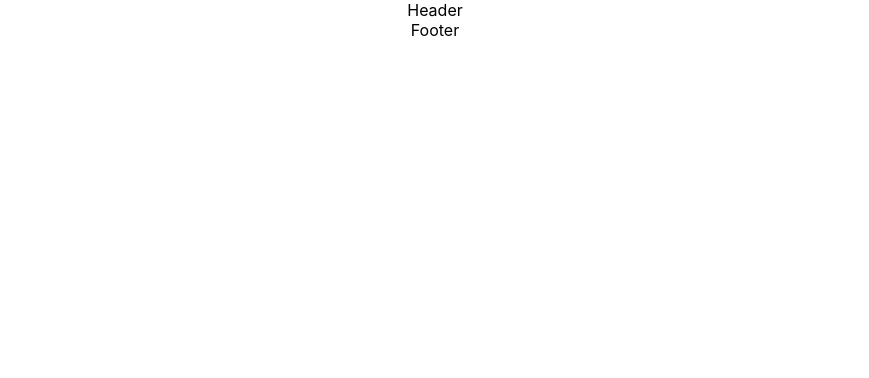
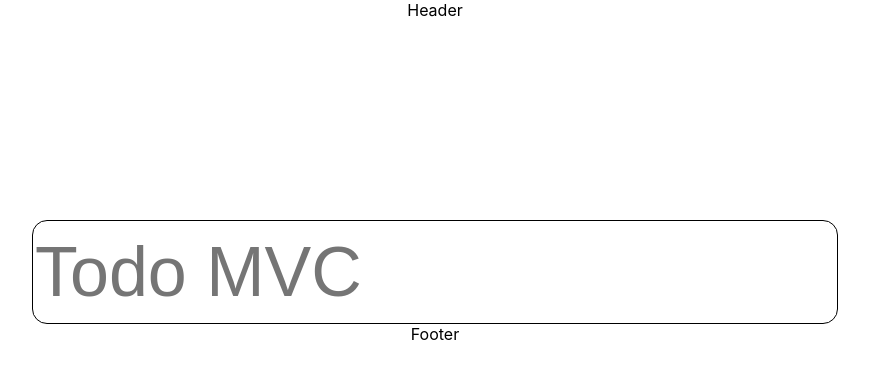
Before and after one commit to MarkSchemmer/porfolio-version-two, a React (Create React App) app: page /development/apps/todomvc in a window 1280 px wide. Before the commit this address had no page. Shown: the top 378 px of the page, without its empty margins (205-1074 px from the left). Built offline with nearby package versions, Linux system fonts and the light colour scheme.

Commit message:
added todo list to ui.

```diff
--- /dev/null
+++ b/src/GameApps/TodoMvc/entities/Todo.ts
@@ -0,0 +1,11 @@
+import { e2 } from "../../../Utils/Util";
+
+export class Todo {
+    public str: string = ""
+    public id: string = e2 ();
+    public completed: boolean = false;
+
+    constructor(txt: string) {
+        this.str = txt;
+    }
+}
--- a/src/GameApps/TodoMvc/styles/main.css
+++ b/src/GameApps/TodoMvc/styles/main.css
@@ -2,6 +2,16 @@
 
 .mvc-container {
     margin: auto;
+}
+
+.todo-mvc-app:before {
+    content: attr(placeholder);
+    color: lightgray;
+    display: block;
+    position:absolute;
+    padding-left: 25px;
+    padding-top: 15px;
+    font-family: "Campton", sans-serif;
 }
 
 .todo-mvc-app {
@@ -10,6 +20,17 @@
     border: 1px solid black;
     margin: auto;
     margin-top: 200px;
+    border-radius: 15px;
+    font-size: 70px;
+    justify-content: flex-end;
+}
+
+/* .todo-mvc-app:not([value=""]) {
+
+} */
+
+.todo-mvc-app:focus {
+
 }
 
 .todo-mvc-app:hover {
--- a/src/GameApps/TodoMvc/todoMvc.tsx
+++ b/src/GameApps/TodoMvc/todoMvc.tsx
@@ -1,19 +1,57 @@
-import React, { KeyboardEventHandler, useState } from 'react';
+import React, { useEffect, useState } from 'react';
 import "../TodoMvc/styles/main.css";
+import { replaceAll } from '../../Utils/Util';
+import { Todo } from './entities/Todo';
+
+let todoList: Todo[] = []
 
 function TodoMVC() {
+
+
+  const [list, setTodoList] = useState(todoList);
+
   const [mvctext, setText] = useState("");
+  const [placeholderText, setPlaceHolderText] = useState("Todo MVC");
+
+  let clearTodoBar = (e:any) => {
+      setText("");
+      e.target.value = "";
+  }
+
+  let setTextWrapper = (e:any) => {
+    let nextStr = e.target.value;
+    let isOnlyWhiteSpace = replaceAll(nextStr, " ", "", false).length > 0;
+    console.log(isOnlyWhiteSpace);
+
+    if (e.code === "Enter" && isOnlyWhiteSpace)
+    {
+      clearTodoBar(e);
+    }
+    else
+    {
+      console.log(e);
+      setText(nextStr);
+    }
+  }
+
+  useEffect(() => {
+      if (mvctext.length != 0) {
+        setPlaceHolderText("");
+      } else {
+        setPlaceHolderText("Todo MVC");
+      }
+
+  }, [mvctext])
+
   return (
     <div className="mvc-container">
-      <div
-      placeholder={"Todo MVC"}
+      <input
+      placeholder={placeholderText}
       contentEditable={true}
       className="todo-mvc-app"
       onKeyUp={(e: any) => {
-        setText(e.target.innerText);
-      }}>
-      </div>
-      {mvctext}
+        setTextWrapper(e);
+      }} />
     </div>
 
   );
--- a/src/Utils/Util.ts
+++ b/src/Utils/Util.ts
@@ -1,4 +1,16 @@
 
 // This is a public library of functions that can be shared between apps regardless of use.
 
-export {}
+export const replaceAll = function(thisString: string, str1: string, str2: string, ignore: boolean)
+{
+    return thisString.replace(new RegExp(str1.replace(/([\/\,\!\\\^\$\{\}\[\]\(\)\.\*\+\?\|\<\>\-\&])/g,"\\$&"),(ignore?"gi":"g")),(typeof(str2)=="string")?str2.replace(/\$/g,"$$$$"):str2);
+}
+
+export function e2() {
+    var u='',m='xxxxxxxx-xxxx-4xxx-yxxx-xxxxxxxxxxxx',i=0,rb=Math.random()*0xffffffff|0;
+    while(i++<36) {
+        var c=m[i-1],r=rb&0xf,v=c==='x'?r:(r&0x3|0x8);
+        u+=(c==='-'||c==='4')?c:v.toString(16);rb=i%8===0?Math.random()*0xffffffff|0:rb>>4
+    }
+    return u
+}
--- a/src/router/Router.tsx
+++ b/src/router/Router.tsx
@@ -19,11 +19,11 @@ export default function Router() {
           <Route path="contact" element={<Contact />} />
           <Route path="*" element={<NoPage />} /> */}
 
+          <Route path="/" element={<HomePage />} />
           {/*
                 Routes below are for me in developing my apps
           */}
-            <Route path="/" element={<HomePage />} />
-            <Route path="todomvc" element={<TodoMVC />} />
+          <Route path="development/apps/todomvc" element={<TodoMVC />} />
       </Routes>
     </BrowserRouter>
         </div>
```
